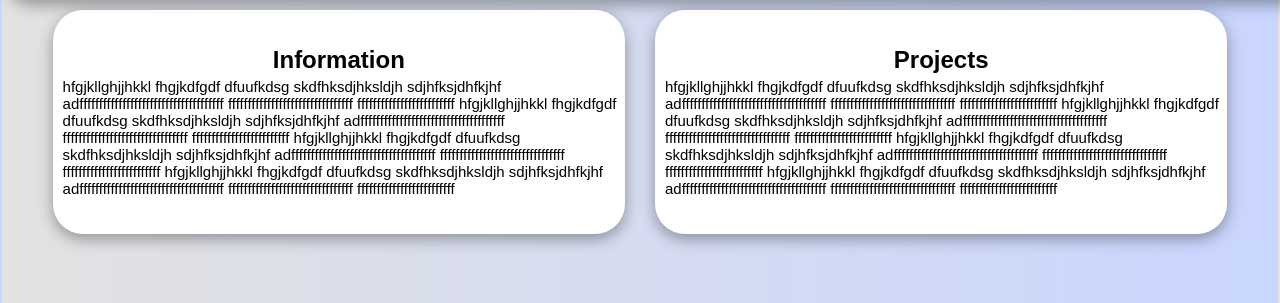
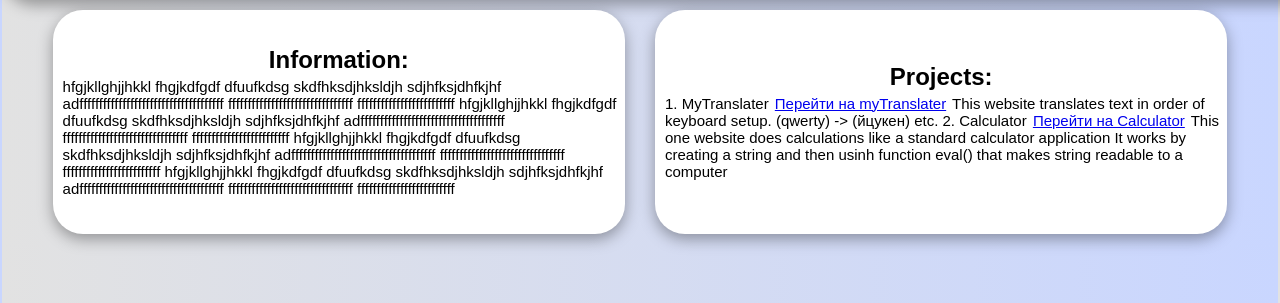
Before and after one commit to 23kostik23/resume, a plain HTML site: page index.html in a window 1280 px wide. Shown: the part 497-800 px from the top of the page. Drawn offline with Linux system fonts and the light colour scheme.

Commit message:
Update index.html

```diff
--- a/index.html
+++ b/index.html
@@ -9,13 +9,13 @@
     </head>
     <body>
         <div class="imgContainer">
-            <img src="я 1.jpg" style="display: inline-block">
-            <img src="я 3.jpg" style="display: inline-block">
-            <img src="я 5.jpg" style="display: inline-block">
+            <img src="C:\Users\kk648\OneDrive\Desktop\я 1.jpg" style="display: inline-block">
+            <img src="C:\Users\kk648\OneDrive\Desktop\я 3.jpg" style="display: inline-block">
+            <img src="C:\Users\kk648\OneDrive\Desktop\я 5.jpg" style="display: inline-block">
         </div>
         <div class="parentContainer">
             <div class="infoContainer">
-                <h2>Information</h2>
+                <h2>Information:</h2>
                 <p>
                     hfgjkllghjjhkkl
                     fhgjkdfgdf
@@ -51,39 +51,17 @@
                 </p>
             </div>
             <div class="projContainer">
-                <h2>Projects</h2>
+                <h2>Projects:</h2>
                 <p>
-                    hfgjkllghjjhkkl
-                    fhgjkdfgdf
-                    dfuufkdsg
-                    skdfhksdjhksldjh
-                    sdjhfksjdhfkjhf
-                    adfffffffffffffffffffffffffffffffffffff
-                    ffffffffffffffffffffffffffffffff
-                    fffffffffffffffffffffffff
-                    hfgjkllghjjhkkl
-                    fhgjkdfgdf
-                    dfuufkdsg
-                    skdfhksdjhksldjh
-                    sdjhfksjdhfkjhf
-                    adfffffffffffffffffffffffffffffffffffff
-                    ffffffffffffffffffffffffffffffff
-                    fffffffffffffffffffffffff
-                    hfgjkllghjjhkkl
-                    fhgjkdfgdf
-                    dfuufkdsg
-                    skdfhksdjhksldjh
-                    sdjhfksjdhfkjhf
-                    adfffffffffffffffffffffffffffffffffffff
-                    ffffffffffffffffffffffffffffffff
-                    fffffffffffffffffffffffff    hfgjkllghjjhkkl
-                    fhgjkdfgdf
-                    dfuufkdsg
-                    skdfhksdjhksldjh
-                    sdjhfksjdhfkjhf
-                    adfffffffffffffffffffffffffffffffffffff
-                    ffffffffffffffffffffffffffffffff
-                    fffffffffffffffffffffffff
+                    1. MyTranslater
+                    <a href="https://23kostik23.github.io/myTranslater.io/" target="_blank">Перейти на myTranslater</a>
+                    This website translates text in order of keyboard setup.
+                    (qwerty) -> (йцукен) etc.
+                    2. Calculator
+                    <a href="https://23kostik23.github.io/Calculator/" target="_blank">Перейти на Calculator</a>
+                    This one website does calculations like a standard calculator application
+                    It works by creating a string and then usinh function eval() that makes string readable
+                    to a computer
                 </p>
             </div>
         </div>
```
